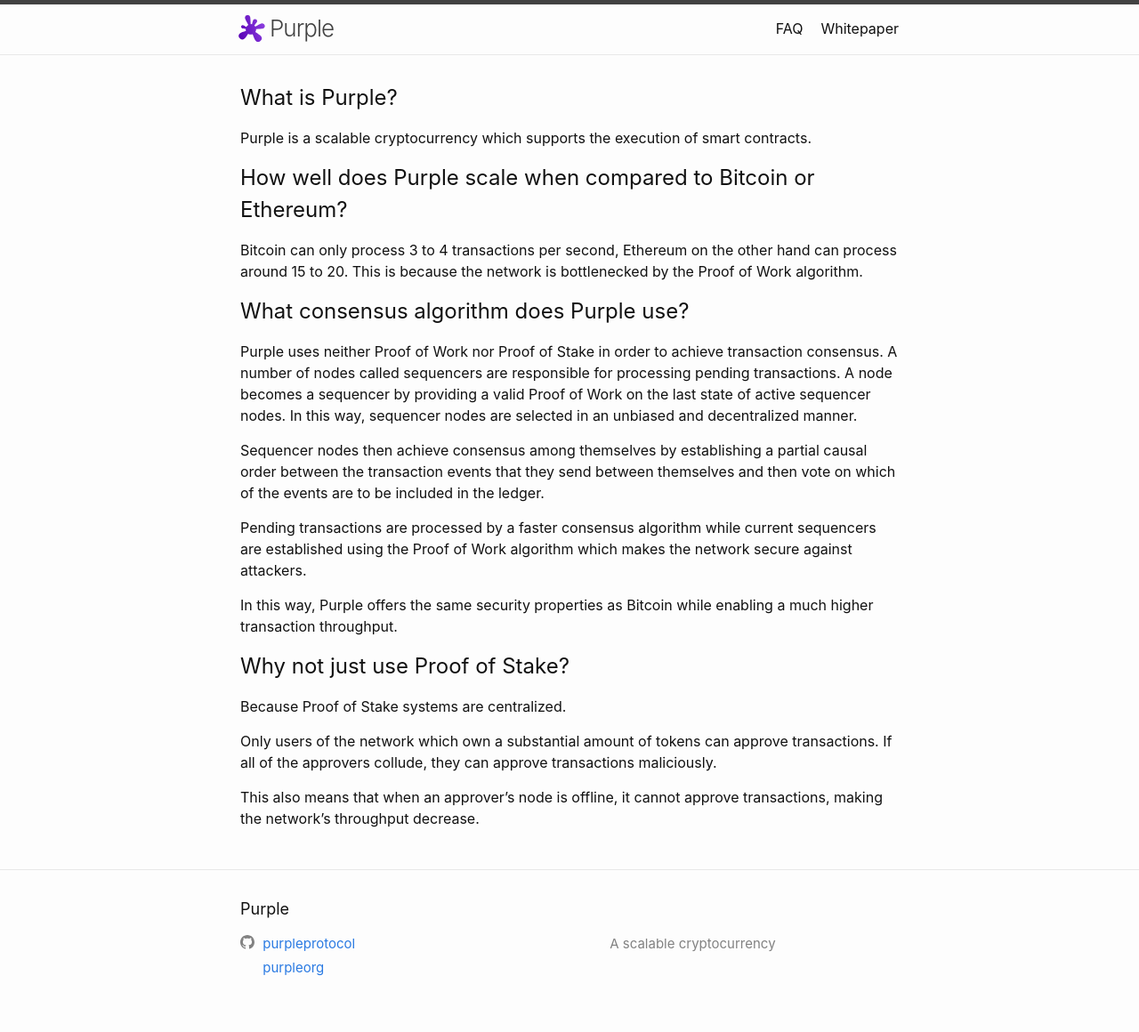
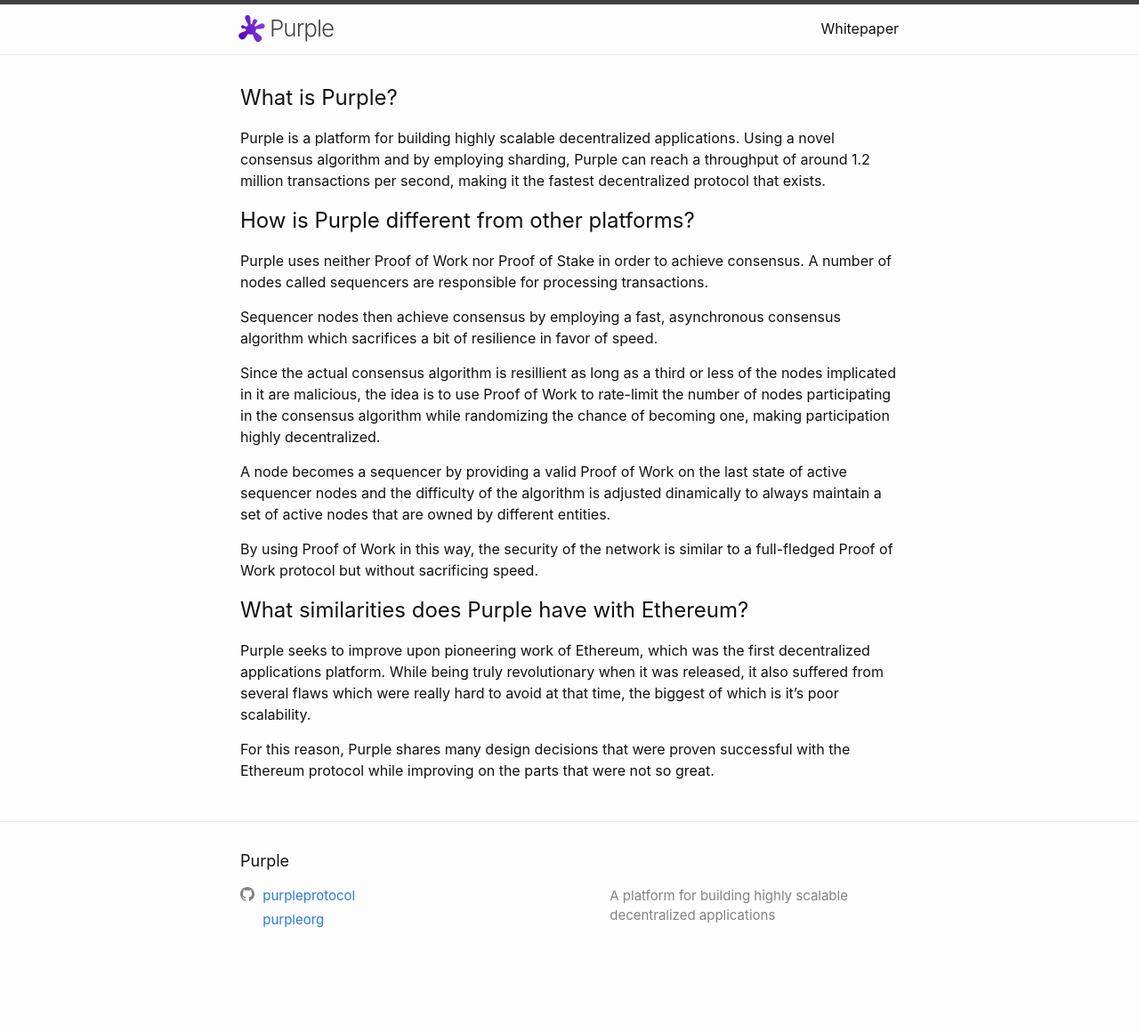
Before and after one commit to purpleprotocol/purpleprotocol.github.io, a Jekyll site: the page built from index.md, in a window 1280 px wide. Shown: the whole page at 89% size. Built offline with Jekyll 4.4.1, drawn with Linux system fonts in a browser that asks for light colours; our own code applies the rules of GitHub Pages for plain Markdown files; after the commit the page ends 1106 px from its top, so only the background shows below that; grey boxes are pictures that could not be loaded.

Commit message:
Updated homepage text and removed faq

```diff
--- a/_config.yml
+++ b/_config.yml
@@ -15,7 +15,7 @@
 # in the templates via {{ site.myvariable }}.
 title: Purple
 email: octavonce@gmail.com
-description: A scalable cryptocurrency
+description: A platform for building highly scalable decentralized applications
 baseurl: "" # the subpath of your site, e.g. /blog
 url: https://purpleprotocol.org
 twitter_username: jekyllrb
--- a/index.md
+++ b/index.md
@@ -8,23 +8,20 @@ title: null
 ---
 
 ## What is Purple?
-Purple is a scalable cryptocurrency which supports the execution of smart contracts.
+Purple is a platform for building highly scalable decentralized applications. Using a novel consensus algorithm and by employing sharding, Purple can reach a throughput of around 1.2 million transactions per second, making it the fastest decentralized protocol that exists.
 
-## How well does Purple scale when compared to Bitcoin or Ethereum?
-Bitcoin can only process 3 to 4 transactions per second, Ethereum on the other hand can process around 15 to 20. This is because the network is bottlenecked by the Proof of Work algorithm.
+## How is Purple different from other platforms?
+Purple uses neither Proof of Work nor Proof of Stake in order to achieve consensus. A number of nodes called sequencers are responsible for processing transactions.
 
-## What consensus algorithm does Purple use?
-Purple uses neither Proof of Work nor Proof of Stake in order to achieve transaction consensus. A number of nodes called sequencers are responsible for processing pending transactions. A node becomes a sequencer by providing a valid Proof of Work on the last state of active sequencer nodes. In this way, sequencer nodes are selected in an unbiased and decentralized manner.
+Sequencer nodes then achieve consensus by employing a fast, asynchronous consensus algorithm which sacrifices a bit of resilience in favor of speed.
 
-Sequencer nodes then achieve consensus among themselves by establishing a partial causal order between the transaction events that they send between themselves and then vote on which of the events are to be included in the ledger.
+Since the actual consensus algorithm is resillient as long as a third or less of the nodes implicated in it are malicious, the idea is to use Proof of Work to rate-limit the number of nodes participating in the consensus algorithm while randomizing the chance of becoming one, making participation highly decentralized.
 
-Pending transactions are processed by a faster consensus algorithm while current sequencers are established using the Proof of Work algorithm which makes the network secure against attackers.
+A node becomes a sequencer by providing a valid Proof of Work on the last state of active sequencer nodes and the difficulty of the algorithm is adjusted dinamically to always maintain a set of active nodes that are owned by different entities.
 
-In this way, Purple offers the same security properties as Bitcoin while enabling a much higher transaction throughput.
+By using Proof of Work in this way, the security of the network is similar to a full-fledged Proof of Work protocol but without sacrificing speed.
 
-## Why not just use Proof of Stake?
-Because Proof of Stake systems are centralized.
+## What similarities does Purple have with Ethereum?
+Purple seeks to improve upon pioneering work of Ethereum, which was the first decentralized applications platform. While being truly revolutionary when it was released, it also suffered from several flaws which were really hard to avoid at that time, the biggest of which is it's poor scalability.
 
-Only users of the network which own a substantial amount of tokens can approve transactions. If all of the approvers collude, they can approve transactions maliciously.
-
-This also means that when an approver's node is offline, it cannot approve transactions, making the network's throughput decrease.
+For this reason, Purple shares many design decisions that were proven successful with the Ethereum protocol while improving on the parts that were not so great.
```
Also changed, not shown: faq.md (deleted, +0 -8 lines).
